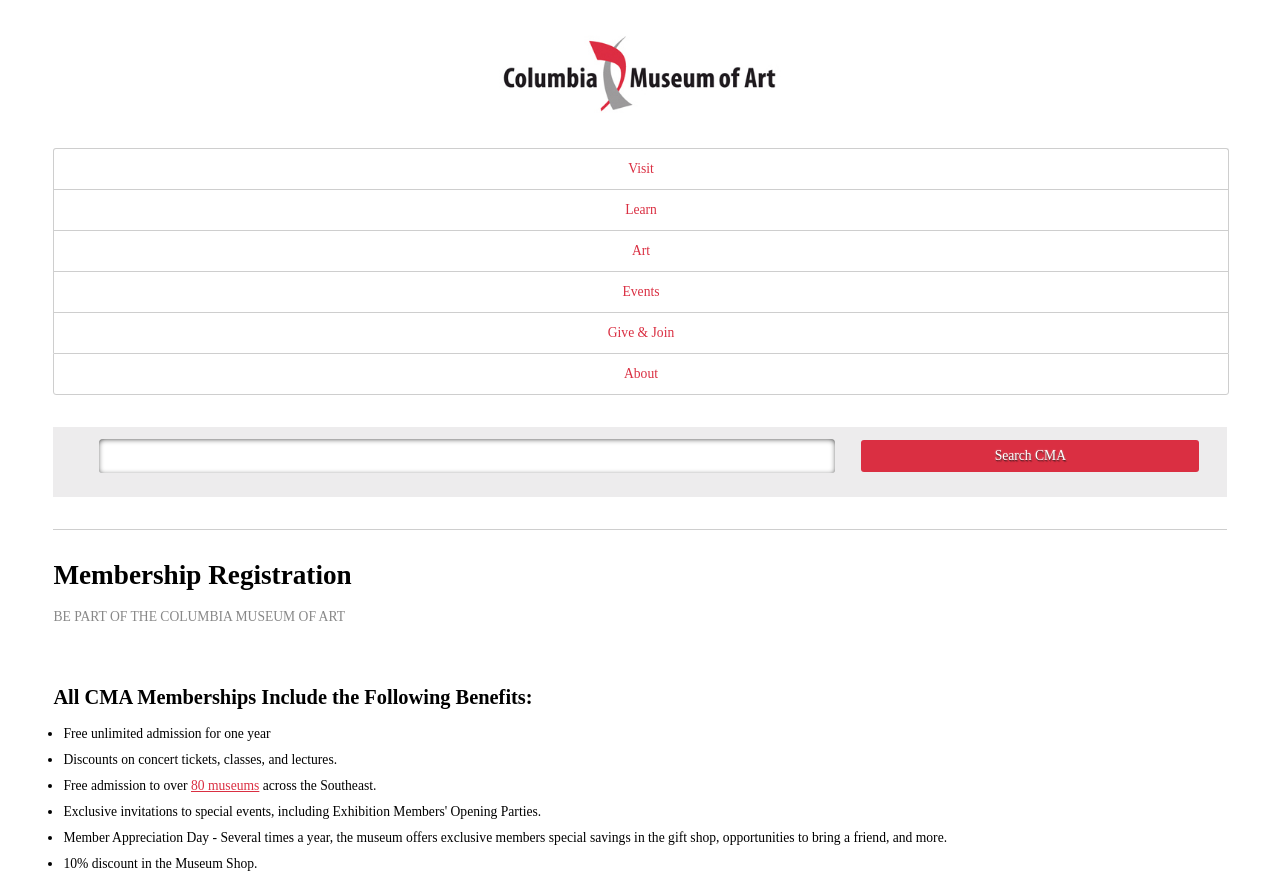
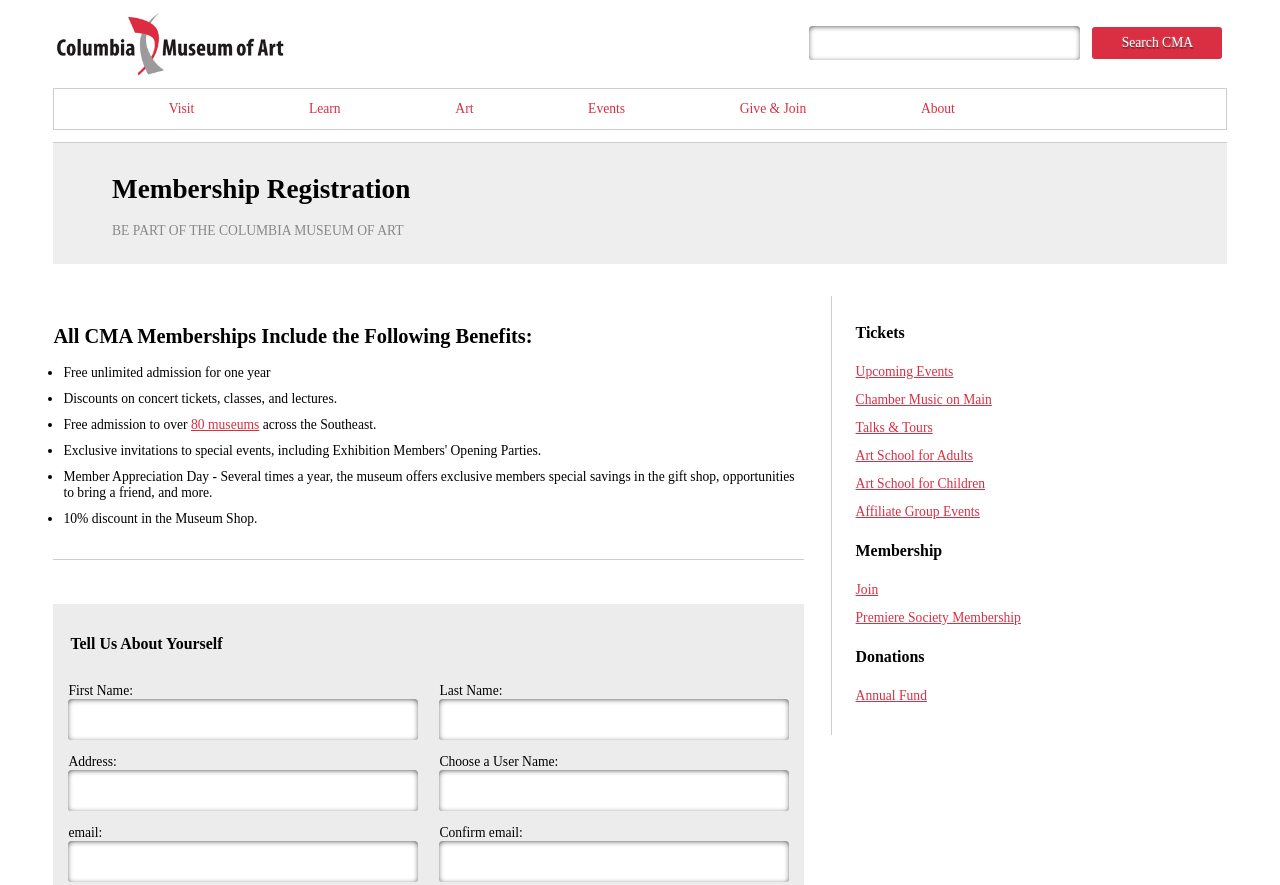
Before and after one commit to johndavidhunt/cma, a plain HTML site: page index.html in a window 1280 px wide. Shown: the top 885 px of the page. Drawn offline with Linux system fonts and the light colour scheme.

Commit message:
good enough

```diff
--- a/css/cma-demo-styles.css
+++ b/css/cma-demo-styles.css
@@ -28,6 +28,7 @@
 html {
 	background-color: green;
 }
+
 
 
 /*
@@ -69,6 +70,9 @@ h2 {
 a {
 	color: #da2f42;
 }
+a, button {
+	cursor: pointer;
+}
 label {
 	display: inline-block;
 	margin-top: 14px;
@@ -90,6 +94,21 @@ form input {
 	border-radius: 4px 4px 3px 3px;
 }
 
+/*
+*/
+/*
+*/
+
+.clearfix {
+  overflow: auto;
+}
+.clearfix {
+  overflow: auto;
+  zoom: 1;
+}
+
+/*
+*/
 /*
 */
 
@@ -343,6 +362,15 @@ form.pageModule {
 	color: #60dbff;
 }
 
+/*
+*/
+/*
+*/
+
+#Search_Form {
+
+}
+
 
 
 /*
@@ -442,6 +470,7 @@ form.pageModule {
 	.secondarySiteNav {
 		width: 100%;
 		margin: 0 auto;
+		border: 0;
 	}
 	.secondarySiteNav dl {
 		display: inline-block;
@@ -470,6 +499,71 @@ form.pageModule {
 
 @media screen and (min-width: 840px) {
 
+	.siteNav {
+		margin: 0 auto;
+		padding-left: 5%;
+		border: 1px solid #cecece;
+	}
+	.navItem {
+		display: inline-block;
+		width: auto;
+		padding: 1% 5%;
+	}
+	.navLink {
+		/*display: inline-block;*/
+		width: auto;
+		border: 0;
+	}
+
+	.pageHeader {
+		position: relative;
+	}
+	.h1de {
+		display: inline-block;
+		margin: 1% auto;
+		background-position: left center;
+	}
+	.h1de a {
+		font-size: 1.5em;
+	}
+	#Search_Form {
+		position: absolute;
+		top: 20%;
+		right: 0;
+		background-color: inherit;
+		margin: 0;
+		padding: 0;
+	}
+	.searchBox {
+		width: 64%;
+		width: calc(65% - 1ex);
+	}
+
+
+	.contentHeader {
+		background-color: #eee;
+		padding: 12px 5%;
+		margin-top: 12px;
+	}
+
+	.regFormPlanList li {
+		display: inline-block;
+		width: 27%;
+		padding: 3%;
+		vertical-align: top;
+	}
+
+	.secondarySiteNav {
+		border: 0;
+		padding-left: 0;
+	}
+
+	.pageFooter .siteNav {
+		border: 0;
+	}
+	.pageFooter .navItem {
+		padding: 0 1%;
+	}
 
 }
 
@@ -480,6 +574,38 @@ form.pageModule {
 
 @media screen and (min-width: 1000px) {
 
+	.mainStuff {
+		display: inline-block;
+		max-width: 64%;
+	}
+	.sideStream {
+		display: inline-block;
+		max-width: 34%;
+		border-top-width: 0;
+		border-left: 1px solid #cecece;
+		vertical-align: top;
+		padding: 12px  2%;
+		margin-left: 2%;
+	}
+
+	.regFormPlanList {
+		background-color: #ccc;
+		padding: 2%;
+	}
+	.regFormPlanList li {
+		width: 26%;
+	}
+
+	.secondarySiteNav dl {
+		width: auto;
+		display: block;
+	}
+
+	.navItem {
+		padding: 0 5%;
+	}
+
+
 
 }
 
@@ -489,7 +615,10 @@ form.pageModule {
 */
 
 @media screen and (min-width: 1280px) {
-
+	.pageWrapper {
+		max-width: 1280px;
+		margin: 0 auto;
+	}
 
 }
 
--- a/index.html
+++ b/index.html
@@ -56,20 +56,21 @@
 
 
 
-            <form action="" class="pageModule">
+            <form action="" class="pageModule" id="Search_Form" name="Search_Form">
                 <h2 class="screenReaderHeading">Page Search</h2>
                 <input type="text" onfocus="findMe();" class="searchBox formBox" id="Page_Search_Box" name="Page_Search_Box" />
                 <button type="button" onclick="findMe();" class="button searchButton formBox" id="Page_Search_Button" name="Page_Search_Button">Search CMA</button>
             </form>
         </header>
 
-        <main class="pageContent">
+        <main class="pageContent clearfix">
 
             <header class="contentHeader pageModule">
                 <h1 class="contentTitle">Membership Registration</h1>
                 <p class="subHeading">Be Part of the Columbia Museum of Art</p>
             </header>
 
+            <div class="mainStuff">
 	            <section class="contentMainBlurb pageModule">
 	                <h2>All CMA Memberships Include the Following Benefits:</h2>
 	                <ul class="contentList">
@@ -196,8 +197,9 @@
 		                <button type="submit" class="button formBox regFormSubmit" id="Registration_Form_Submit" name="Reg_Form_Submit">Complete Registration</button>
 		            </form>
 		        </section>
+		    </div>
 
-            <section class="pageModule">
+            <section class="pageModule sideStream">
 
                 <h2 class="screenReaderHeading">Secondary Site Navigation</h2>
                 <nav class="siteNav secondarySiteNav">
```
Lines whose indentation alone changed are shown as unchanged.
